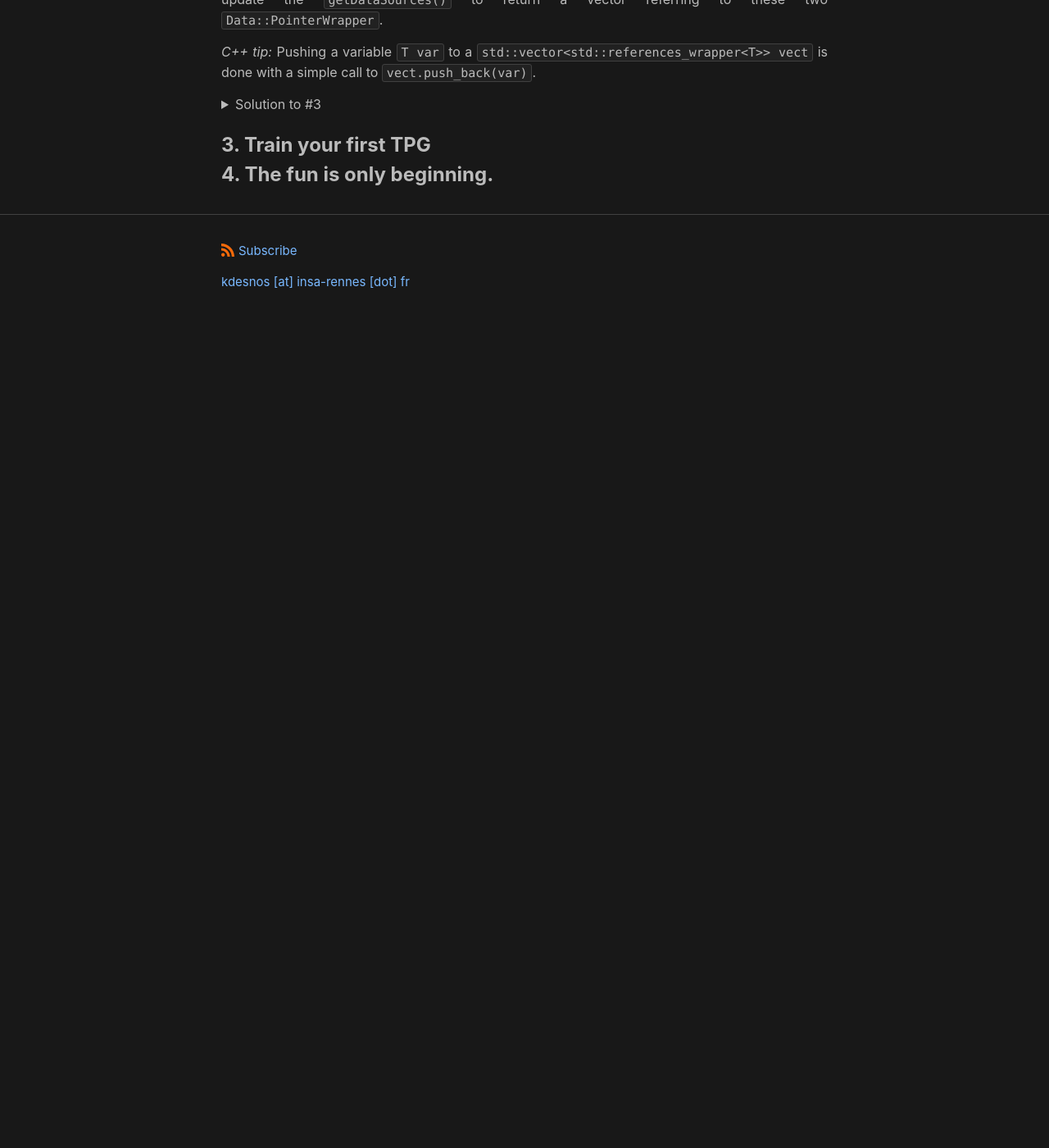
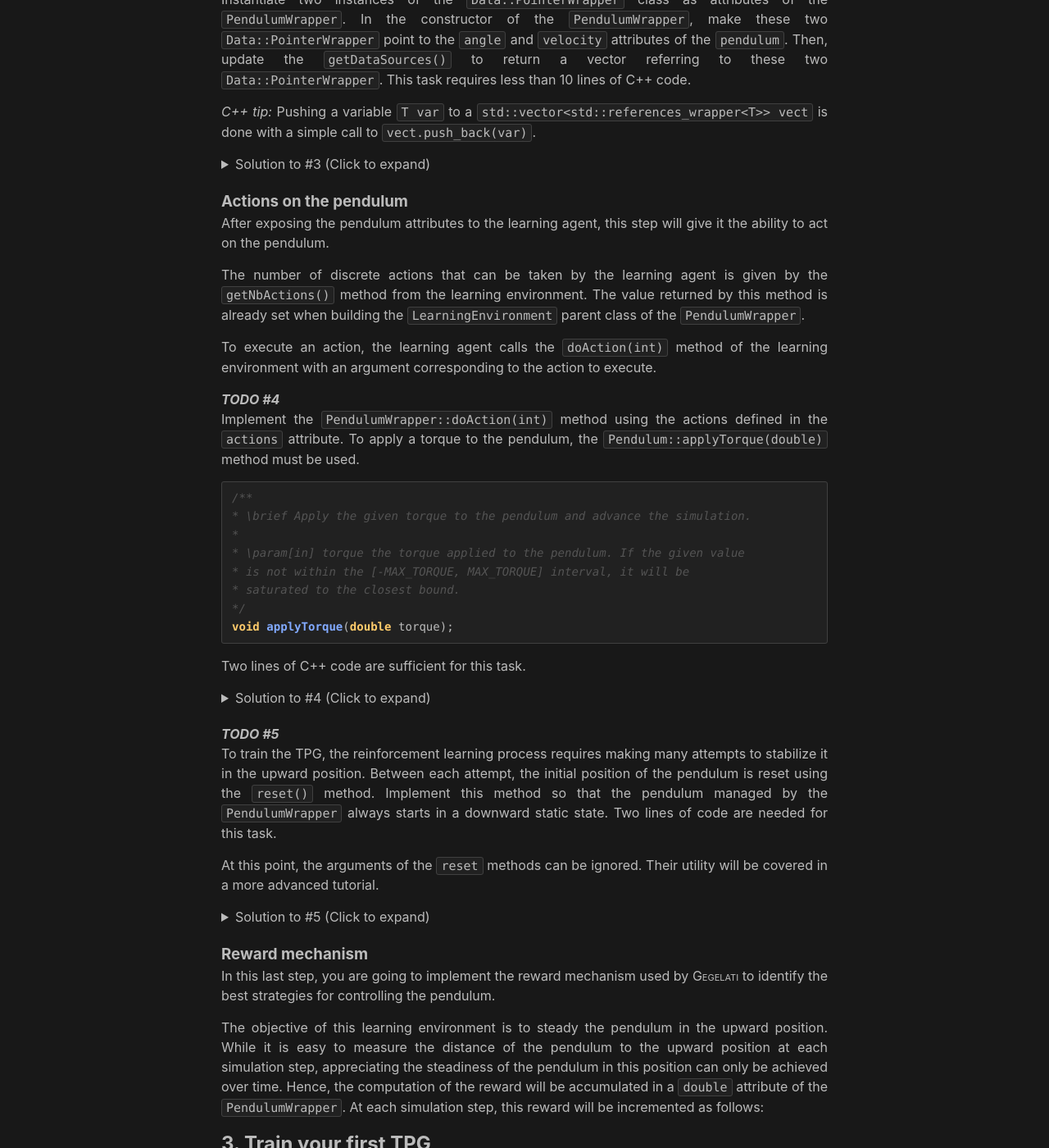
Before and after one commit to gegelati/gegelati-tutorial, a Jekyll site: the page built from docs/index.md, in a window 1280 px wide and 1400 px high, scrolled down 4863 px. Shown: the whole window at 82% size. Built offline with Jekyll 4.4.1, drawn with Linux system fonts in a browser that asks for light colours; before the commit the page ends 5278 px from its top, so only the background shows below that; some of the changed text lies outside the part shown.

Commit message:
(Pages) Do actions on the pendulum.

````diff
--- a/docs/index.md
+++ b/docs/index.md
@@ -42,7 +42,7 @@ To check if the CMake tool is already available on your workstation simply type
 cmake --version
 ```
 CMake version 3.12 or newer must be installed for this tutorial.
-{% details In case CMake is not installed follow the click here to display installation advice. %}
+{% details In case CMake is not installed follow the click here to display installation advice. (Click to expand) %}
 The latest version of CMake can be downloaded at the following URL: https://cmake.org/download/.
 For a simple installation, choose the binary version for windows.
 During the installation process, select the "ADD TO PATH FOR ALL USERS" option.
@@ -54,13 +54,13 @@ Reboot your system at the end of the installation.
 Several third party libraries need to be installed for this tutorial: <span style="font-variant: small-caps;">Gegelati</span>, `SDL2`, `SDL2_Image`, and `SDL2_ttf`.
 The installation process for different OSes is given below.
 
-{% details On Windows: %}
+{% details On Windows: (Click to expand) %}
 All library binaries will be downloaded automatically when running the CMake project.
 When using MSVC, all DLLs are copied automatically in the executable foldere.
 When using other compilers, if the library are not found during the build process, please refer to the [`/tutorial-gegelati/lib/ReadMe.md`](../lib/ReadMe.md) file for solutions.
 {% enddetails %}
 
-{% details On Linux: %}
+{% details On Linux: (Click to expand) %}
 The SDL library (`SDL2`, `SDL2_Image`, and `SDL2_ttf`) are available in most package repository.
 For example, on Ubuntu, simply type the following command:
 ```bash
@@ -127,7 +127,7 @@ The simulation parameters of the pendulum can be changed when instantiating the
 The default parameter values were carefully chosen to give human beings a chance at stabilizing the pendulum.
 Feel free to try other configurations by parameterizing the construction of the pendulum, in the `/tutorial-gegelati/src/manual/main-manual.cpp`
 
-{% details `Pendulum` constructor documentation %}
+{% details `Pendulum` constructor documentation (Click to expand) %}
 ```cpp
 /**
 * \brief Default constructor for a pendulum.
@@ -188,6 +188,7 @@ static const std::vector<double> actions;
 
 #### Todo #1:
 Your first task is to update the definition of this vector in the `pendulum_wrapper.cpp` file, so that the 7 actions available to you in the manual version are also the one made available to the TPG.
+It should be noted that the size of this `vector` is automatically used in the `PendulumWrapper` constructor to initialize the `LearningEnvironment` parent class with the number of actions available.
 A single line of code needs to me modified in this task.
 
 {%details Solution to #1 %}
@@ -250,14 +251,19 @@ PointerWrapper(T* ptr = nullptr);
 void setPointer(T* ptr);
 ```
 
-#### Todo #3
+#### Todo #3:
 Instantiate two instances of the `Data::PointerWrapper` class as attributes of the `PendulumWrapper`.
 In the constructor of the `PendulumWrapper`, make these two `Data::PointerWrapper` point to the `angle` and `velocity` attributes of the `pendulum`.
 Then, update the `getDataSources()` to return a vector referring to these two `Data::PointerWrapper`.
+This task requires less than 10 lines of C++ code.
 
 _C++ tip:_ Pushing a variable `T var` to a `std::vector<std::references_wrapper<T>> vect` is done with a simple call to `vect.push_back(var)`.
 
-{% details Solution to #3 %}
+{% details Solution to #3 (Click to expand) %}
+
+This solution is based on a vector of `Data::PointerWrapper<double>`.
+Alternative solutions based on two `Data::PointerWrapper<double>` are perfectly viable.
+
 ```cpp
 /* pendulum_wrapper.h : After pendulum declaration */
 /// DataHandler wrappers
@@ -281,6 +287,71 @@ std::vector<std::reference_wrapper<const Data::DataHandler>> PendulumWrapper::ge
 ```
 {% enddetails %}
 
+### Actions on the pendulum
+After exposing the pendulum attributes to the learning agent, this step will give it the ability to act on the pendulum.
+
+The number of discrete actions that can be taken by the learning agent is given by the `getNbActions()` method from the learning environment.
+The value returned by this method is already set when building the `LearningEnvironment` parent class of the `PendulumWrapper`.
+
+To execute an action, the learning agent calls the `doAction(int)` method of the learning environment with an argument corresponding to the action to execute.
+
+#### TODO #4
+Implement the `PendulumWrapper::doAction(int)` method using the actions defined in the `actions` attribute.
+To apply a torque to the pendulum, the `Pendulum::applyTorque(double)` method must be used.
+```cpp
+/**
+* \brief Apply the given torque to the pendulum and advance the simulation.
+*
+* \param[in] torque the torque applied to the pendulum. If the given value
+* is not within the [-MAX_TORQUE, MAX_TORQUE] interval, it will be
+* saturated to the closest bound.
+*/
+void applyTorque(double torque);
+```
+Two lines of C++ code are sufficient for this task.
+
+{% details Solution to #4 (Click to expand) %}
+```cpp
+/* pendulum_wrapper.cpp */
+void PendulumWrapper::doAction(uint64_t actionID)
+{
+  	// Retrieve the torque corresponding to the ID
+  	double torque = this->actions[actionID] * pendulum.MAX_TORQUE;
+
+  	// Apply it to the pendulum
+  	this->pendulum.applyTorque(torque);
+}
+```
+{% enddetails %}
+
+#### TODO #5
+To train the TPG, the reinforcement learning process requires making many attempts to stabilize it in the upward position.
+Between each attempt, the initial position of the pendulum is reset using the `reset()` method.
+Implement this method so that the pendulum managed by the `PendulumWrapper` always starts in a downward static state.
+Two lines of code are needed for this task.
+
+At this point, the arguments of the `reset` methods can be ignored.
+Their utility will be covered in a more advanced tutorial.
+
+{% details Solution to #5 (Click to expand) %}
+```cpp
+/* pendulum_wrapper.cpp */
+void PendulumWrapper::reset(size_t seed, Learn::LearningMode mode)
+{
+	this->pendulum.setAngle(M_PI);
+	this->pendulum.setVelocity(0.0);
+}
+```
+{% enddetails %}
+
+### Reward mechanism
+In this last step, you are going to implement the reward mechanism used by <span style="font-variant: small-caps;">Gegelati</span> to identify the best strategies for controlling the pendulum.
+
+The objective of this learning environment is to steady the pendulum in the upward position.
+While it is easy to measure the distance of the pendulum to the upward position at each simulation step, appreciating the steadiness of the pendulum in this position can only be achieved over time.
+Hence, the computation of the reward will be accumulated in a `double` attribute of the `PendulumWrapper`.
+At each simulation step, this reward will be incremented as follows:
+
 
 ## 3. Train your first TPG
 
````
